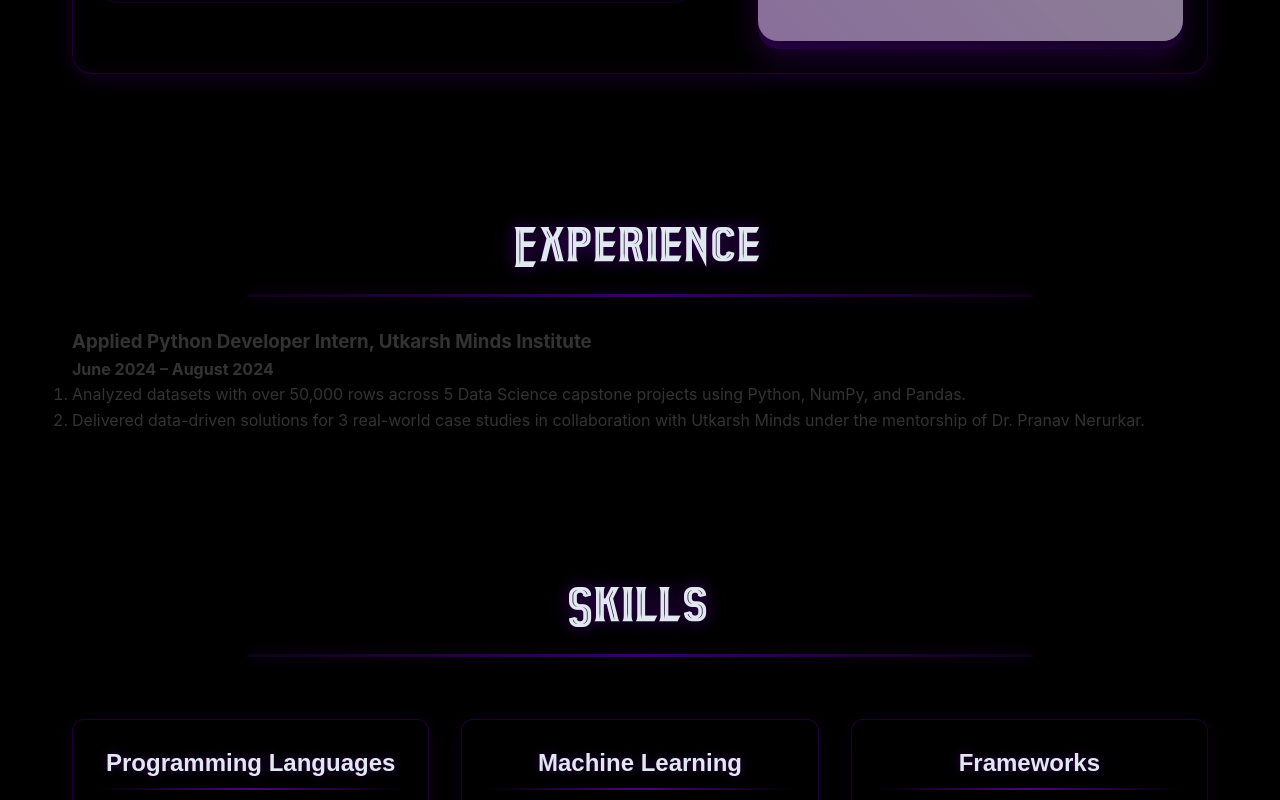
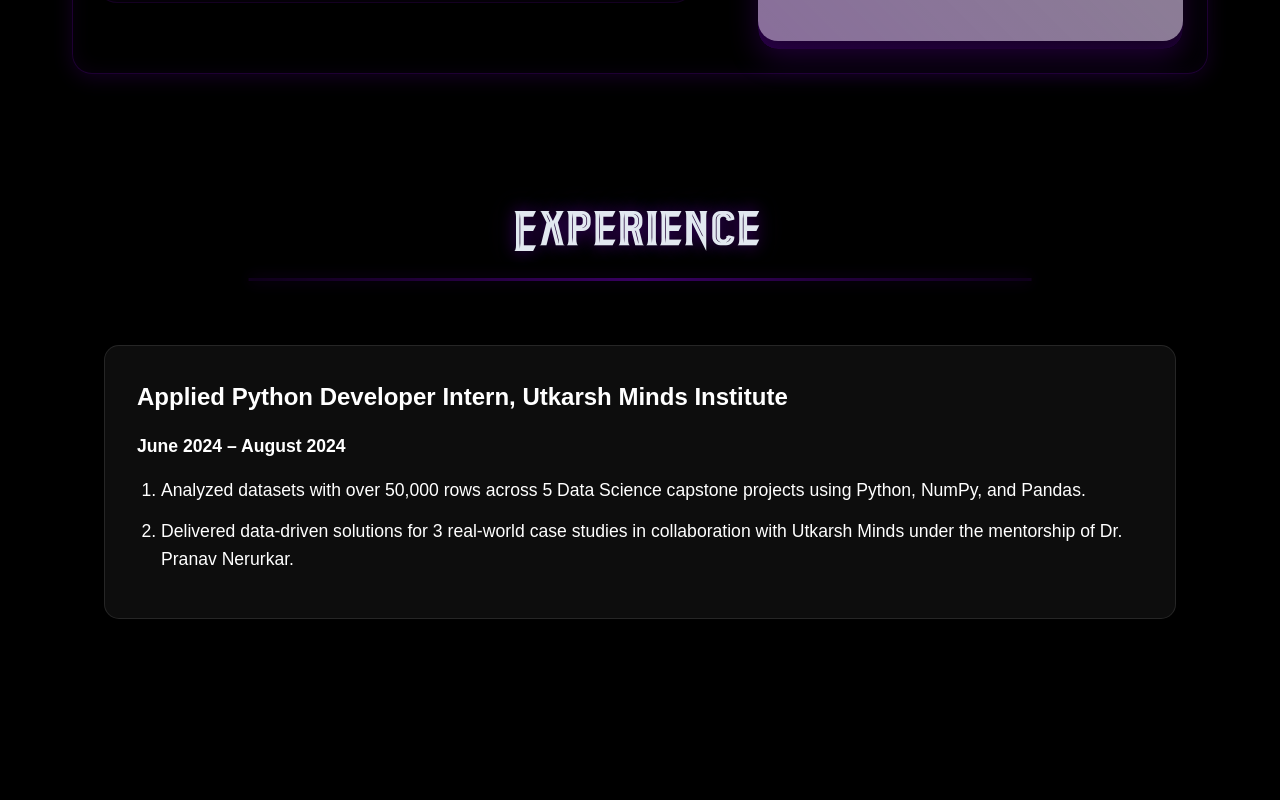
Before and after one commit to aayushhh-operator/Portfolio, a React (Create React App) app: page / in a window 1280 px wide. Shown: the part 2100-2900 px from the top of the page. Built offline with nearby package versions, Linux system fonts and the light colour scheme; grey boxes are pictures that could not be loaded.

Commit message:
Update App.css

```diff
--- a/src/App.css
+++ b/src/App.css
@@ -1024,3 +1024,57 @@
 .achievement-card strong {
   color: var(--primary-color);
 }
+
+.experience {
+  padding: 4rem 2rem;
+  background-color: var(--background-color);
+  font-family: sans-serif;
+  color: white;
+}
+
+.experience-container {
+  max-width: 1200px;
+  margin: 2rem auto;
+  padding: 2rem;
+}
+
+.experience-card {
+  background: rgba(255, 255, 255, 0.05);
+  border-radius: 15px;
+  padding: 2rem;
+  margin-bottom: 2rem;
+  backdrop-filter: blur(10px);
+  border: 1px solid rgba(255, 255, 255, 0.1);
+  transition: transform 0.3s ease, box-shadow 0.3s ease;
+}
+
+.experience-card:hover {
+  transform: translateY(-5px);
+  box-shadow: 0 10px 20px rgba(0, 0, 0, 0.2);
+}
+
+.experience-card h3 {
+  color: var(--primary-color);
+  font-size: 1.5rem;
+  margin-bottom: 1rem;
+  font-family: sans-serif;
+}
+
+.experience-card p {
+  color: var(--text-color);
+  margin-bottom: 1rem;
+  font-size: 1.1rem;
+  line-height: 1.6;
+}
+
+.experience-card ol {
+  color: var(--text-color);
+  margin-left: 1.5rem;
+  margin-top: 1rem;
+}
+
+.experience-card li {
+  margin-bottom: 0.8rem;
+  line-height: 1.6;
+  font-size: 1.1rem;
+}
```
